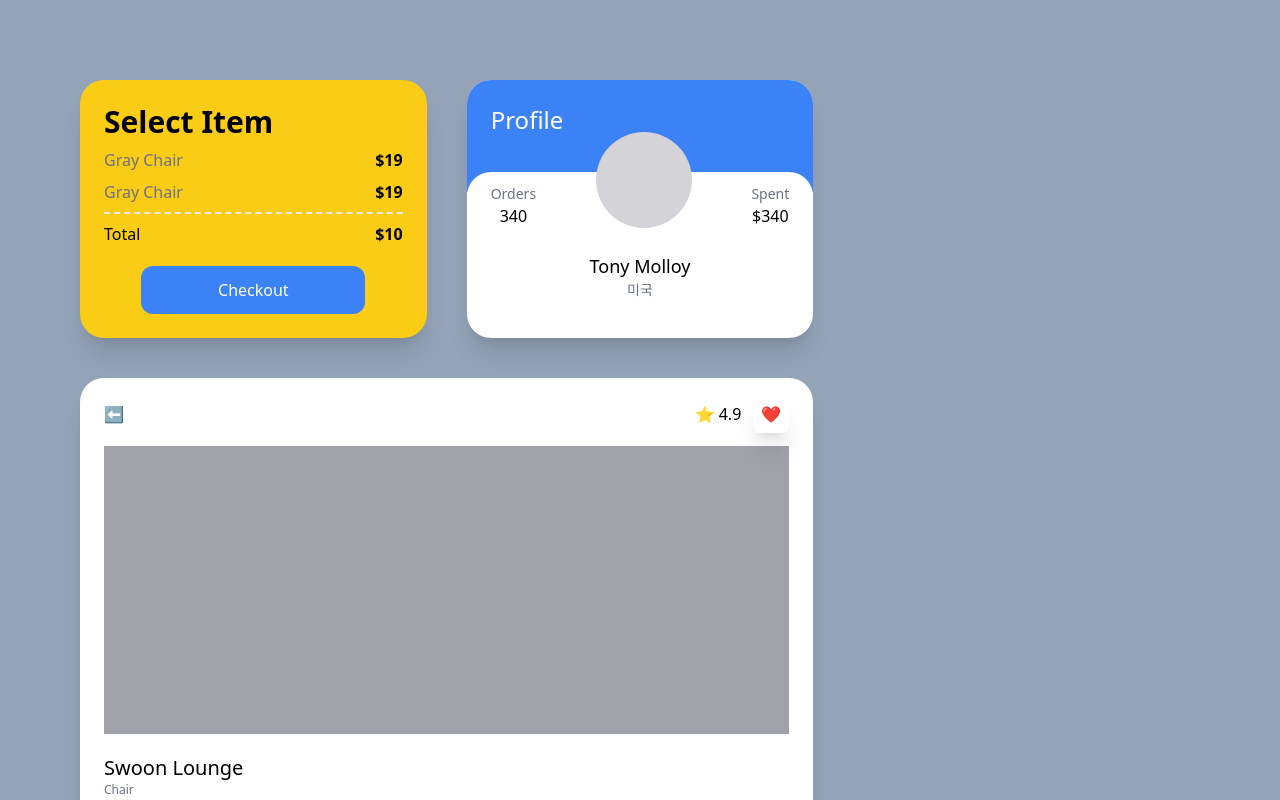
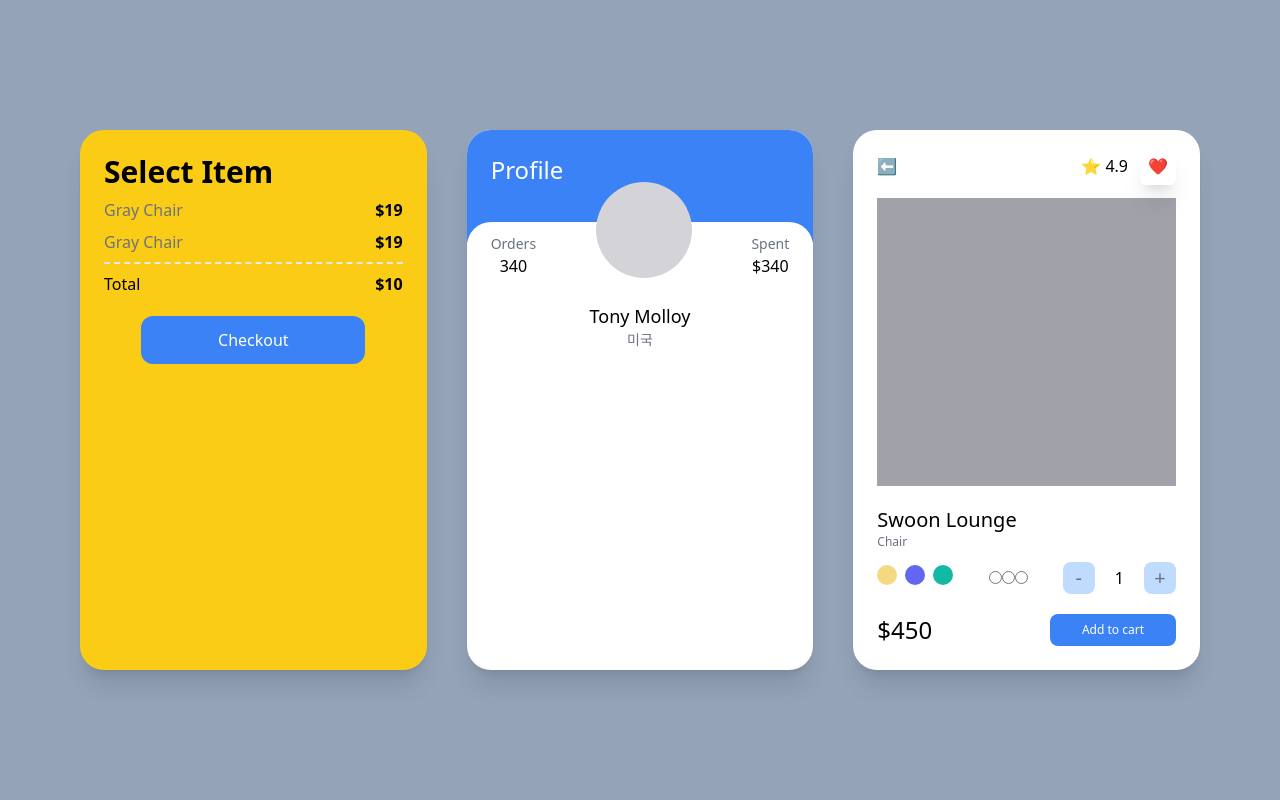
Before and after one commit to blkluv/next_carrot_market, a Next.js app: page / in a window 1280 px wide. Shown: the top 800 px of the page. Built offline with nearby package versions, Linux system fonts and the light colour scheme.

Commit message:
어느정도 가로 길이가 넘어가면 컴포넌트가 이상한 모양으로 변하지 않을 만큼 같이 넓어지다가 컬럼의 개수가 늘어나도록 작성

```diff
--- a/src/pages/index.tsx
+++ b/src/pages/index.tsx
@@ -2,7 +2,7 @@ import type { NextPage } from "next";
 
 const Home: NextPage = () => {
   return (
-    <div className="grid min-h-screen gap-10 px-20 py-20 lg:grid-cols-2 xl:grid-cols-3 bg-slate-400">
+    <div className="grid min-h-screen gap-10 px-20 py-20 lg:grid-cols-2 xl:grid-cols-3 bg-slate-400 xl:place-content-center">
       <div className="p-6 bg-white shadow-xl sm:hover:bg-pink-800 sm:bg-red-400 md:bg-teal-400 lg:bg-indigo-400 xl:bg-yellow-400 2xl:bg-pink-500 rounded-3xl">
         <span className="text-3xl font-semibold">Select Item</span>
         <ul>
@@ -47,7 +47,7 @@ const Home: NextPage = () => {
           </div>
         </div>
       </div>
-      <div className="p-6 bg-white shadow-xl lg:col-span-2 rounded-3xl">
+      <div className="p-6 bg-white shadow-xl lg:col-span-2 xl:col-span-1 rounded-3xl">
         <div className="flex items-center justify-between mb-5">
           <span>⬅️</span>
           <div className="space-x-3">
```
